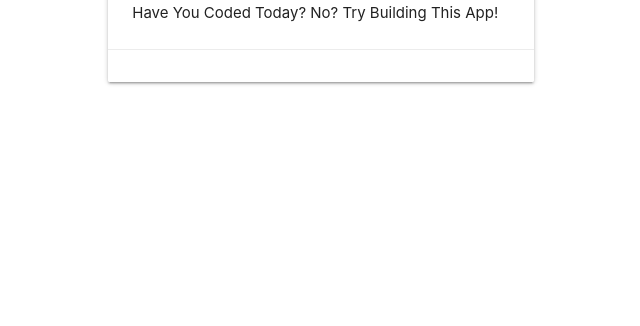
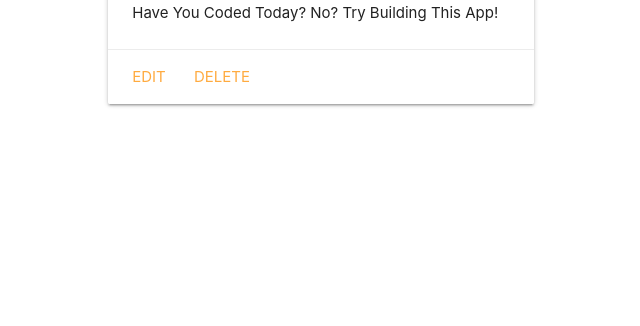
Before and after one commit to kimjane93/AppCollector, a Django app: template main_app/templates/apps/detail.html in a window 1280 px wide. Shown: the part 260-586 px from the top of the page, without its empty margins (95-735 px from the left). Run offline with Django 3.2, Linux system fonts and the light colour scheme; the template is opened without the code that fills it, so the values that code supplies are empty; parts of the project's set-up code (start-up, migrations or seed data) failed here and were passed over.

Commit message:
write paths for update and dlete class based view functions, add in UI on detail page

```diff
--- a/main_app/templates/apps/detail.html
+++ b/main_app/templates/apps/detail.html
@@ -16,8 +16,8 @@
         {% endif %}
       </div>
       <div class="card-action">
-        {# <a href="{% url 'apps_update' app.id %Edit}">Edit</a> #}
-       {# <a href="{% url 'apps_delete' app.id %}">Delete</a> #}
+        <a href="{% url 'apps_update' app.id %Edit}">Edit</a>
+        <a href="{% url 'apps_delete' app.id %}">Delete</a>
       </div>
     </div>
   </div>
--- a/main_app/urls.py
+++ b/main_app/urls.py
@@ -7,4 +7,6 @@ urlpatterns = [
     path('apps/', views.apps_index, name='index'),
     path('apps/<int:app_id>/', views.apps_detail, name='detail'),
     path('apps/create/', views.AppCreate.as_view(), name='apps_create'),
+    path('apps/<int:pk/update>', views.AppUpdate.as_view(), name='apps_update'),
+    path('apps/<int:pk/delete>', views.AppDelete.as_view(), name='apps_delete'),
 ]
```
